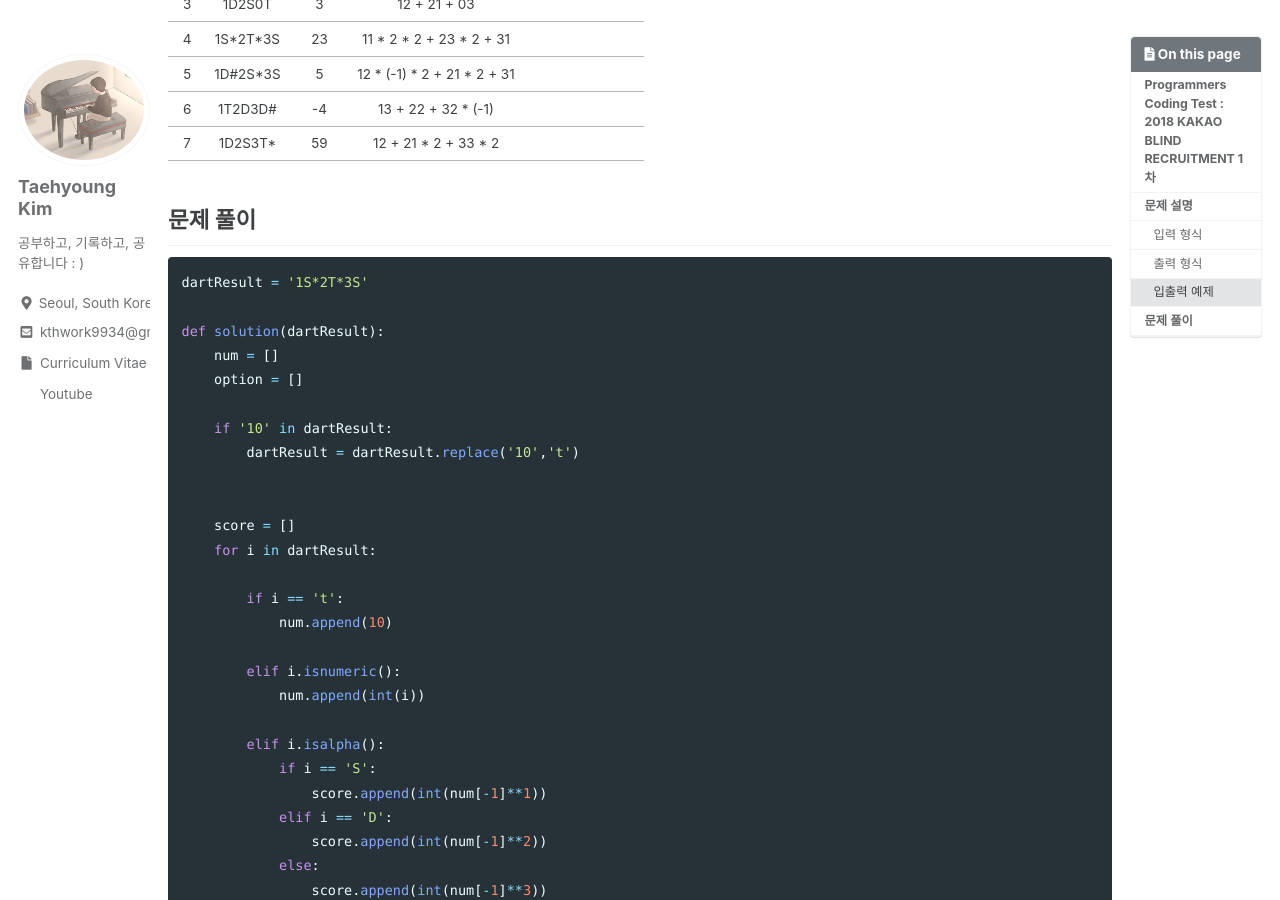
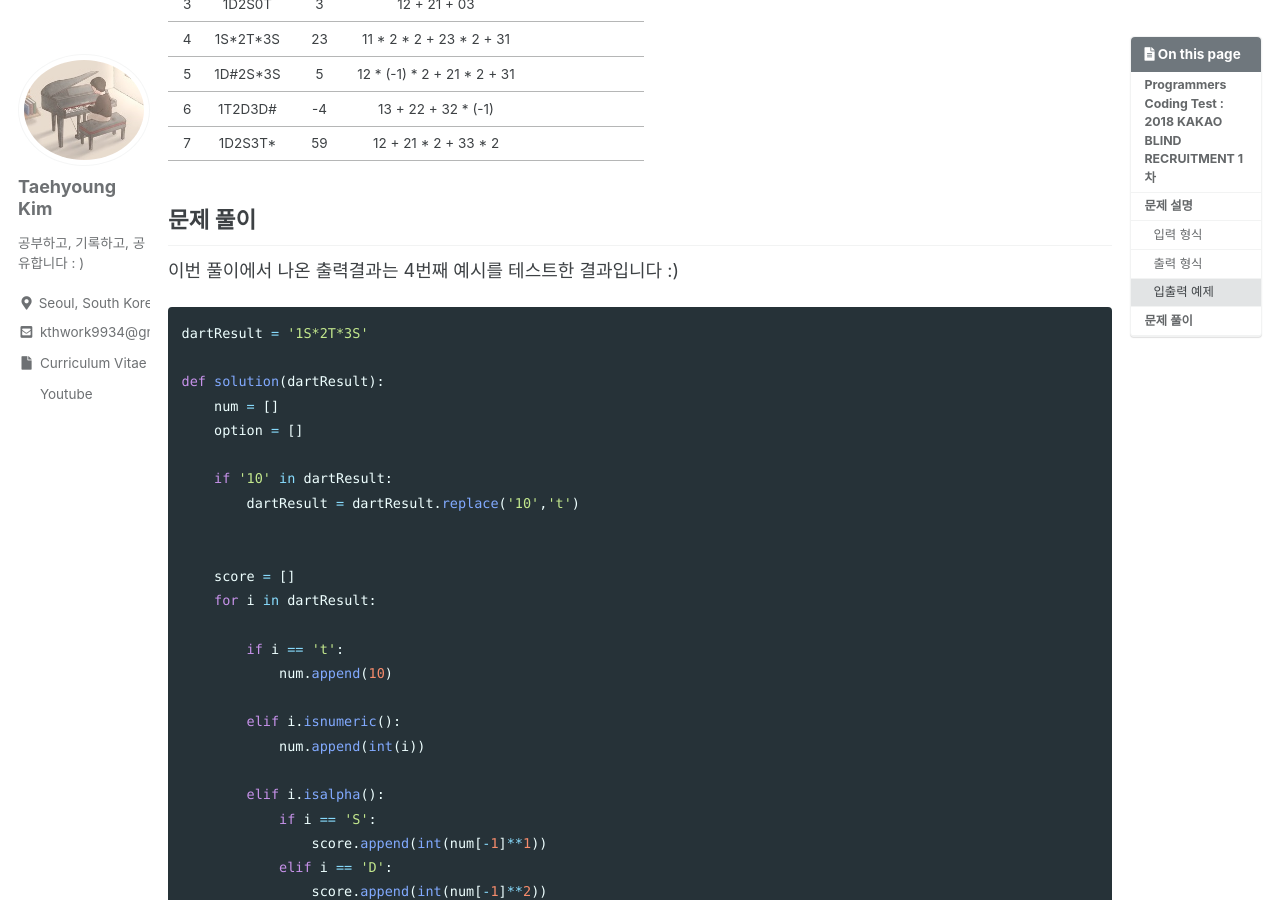
Before and after one commit to kthworks/kthworks.github.io, a Jekyll site: the page built from _posts/2021-07-02-Dart-game.md, in a window 1280 px wide and 900 px high, scrolled down 1226 px. Built offline with Jekyll 4.4.1, drawn with Linux system fonts in a browser that asks for light colours; cached includes are drawn as plain includes.

Commit message:
Update 2021-07-02-Dart-game.md

````diff
--- a/_posts/2021-07-02-Dart-game.md
+++ b/_posts/2021-07-02-Dart-game.md
@@ -65,7 +65,7 @@ Single(S), Double(D), Triple(T)은 점수마다 하나씩 존재한다.
 |7|1D2S3T\*|59|12 + 21 \* 2 + 33 \* 2|
 
 ## 문제 풀이
-
+이번 풀이에서 나온 출력결과는 4번째 예시를 테스트한 결과입니다 :)
 
 ```python
 dartResult = '1S*2T*3S'
````
